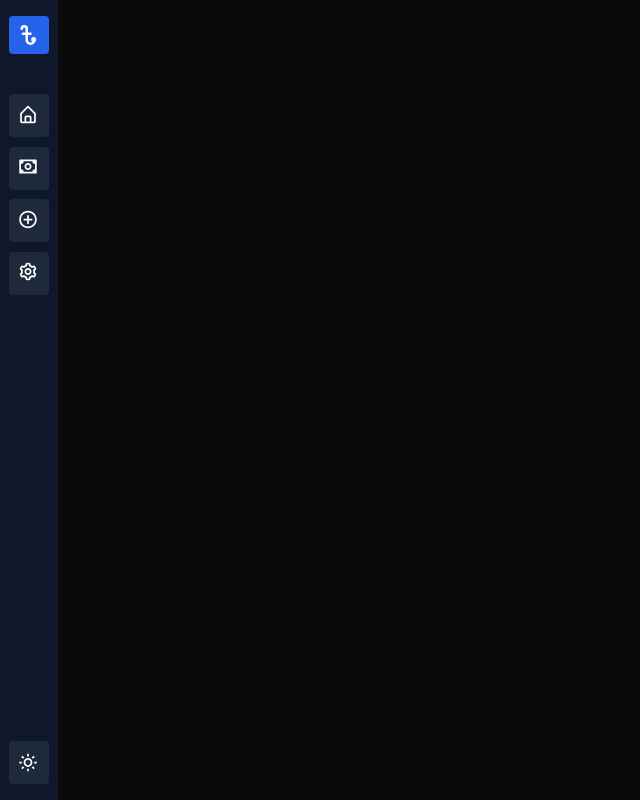
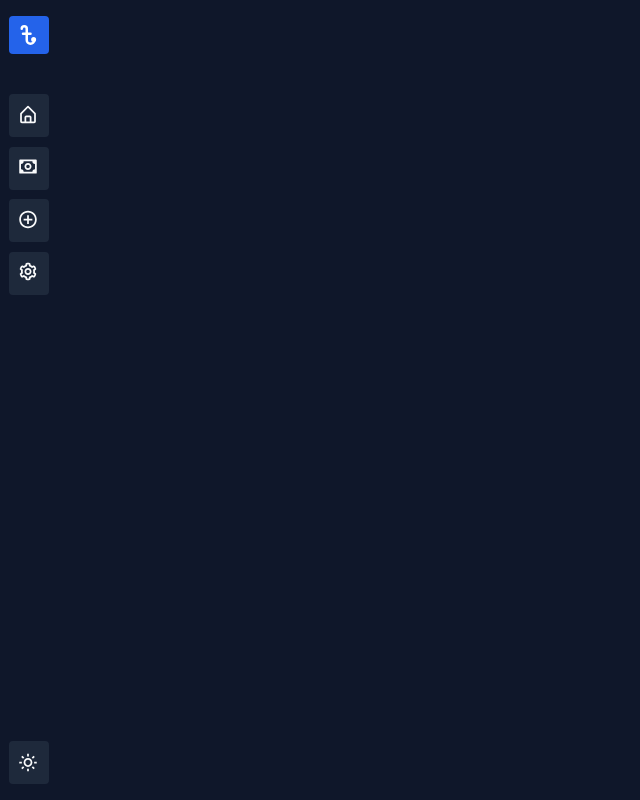
Before and after one commit to BasilVj/expense-tracker, a Next.js app: page / in a window 1280 px wide. Shown: the whole page, without its empty margins (0-640 px from the left). Built offline with nearby package versions, Linux system fonts and the light colour scheme.

Commit message:
Dark theme css styles added

```diff
--- a/app/globals.css
+++ b/app/globals.css
@@ -4,7 +4,7 @@
 
 @layer base {
     body {
-      @apply dark:bg-[#0a0a0a]
-          bg-[#edf6f9];
+      @apply dark:bg-[#0f172a]
+          bg-[#f1f5f9];
     }
   }
--- a/components/navigationBar/Sidebar.tsx
+++ b/components/navigationBar/Sidebar.tsx
@@ -16,13 +16,14 @@
 
   return (
     <div
-      className={`bg-slate-900 h-screen py-4 flex justify-between flex-col transition-all ease-in duration-300 ${
+      className={`dark:bg-slate-900 bg-[#ffffff] h-screen py-4 flex justify-between flex-col transition-all ease-in duration-300 ${
         toggleSidebar ? "w-[249px] ps-4" : "w-[58px] items-center"
       }`}
     >
       <div>
         <button
-          className={`mb-6 p-1 flex justify-start items-center  bg-[#2463EA] text-white hover:bg-[#1C4ED9] cursor-pointer transition-all ease-in duration-300
+          className={`mb-6 p-1 flex justify-start items-center  bg-[#2463EA] text-white
+           hover:bg-[#1C4ED9] cursor-pointer transition-all ease-in duration-300
            ${
              toggleSidebar
                ? "h-[46px] w-[233px] rounded-s justify-start "
@@ -43,21 +44,22 @@
             Track Taka
           </span>
         </button>
-        <div className="pt-4 transition-all ease-in duration-300">
+        <div className="pt-4">
           {sidebarLinks.navLinks.map((navLink, index) => (
             <ul
               key={index}
-              className={`flex justify-start cursor-pointer bg-[#1E293B] mb-[0.6rem] text-white font-medium transition-all ease-in duration-300 ${
-                toggleSidebar
-                  ? "h-[41px] w-[233px] rounded-s items-center py-[0.6rem] ps-3"
-                  : "h-[43px] w-[40px] rounded py-[0.6rem] ps-2"
-              }`}
+              className={`flex justify-start cursor-pointer dark:bg-[#1E293B] bg-[#cbd5e1] mb-[0.6rem] dark:text-white text-[#1E293B]
+               font-semibold transition-all ease-in duration-300 ${
+                 toggleSidebar
+                   ? "h-[41px] w-[233px] rounded-s items-center py-[0.6rem] ps-3"
+                   : "h-[43px] w-[40px] rounded py-[0.6rem] ps-2"
+               }`}
             >
               <Icon
                 key={index}
                 iconName={navLink.icon}
                 iconcontainerCls={`w-auto h-full`}
-                iconCls={`text-gray-50 h-[21px] w-[22px]`}
+                iconCls={`dark:text-gray-50 text-[#1E293B] h-[21px] w-[22px]`}
               />
 
               <li
```
